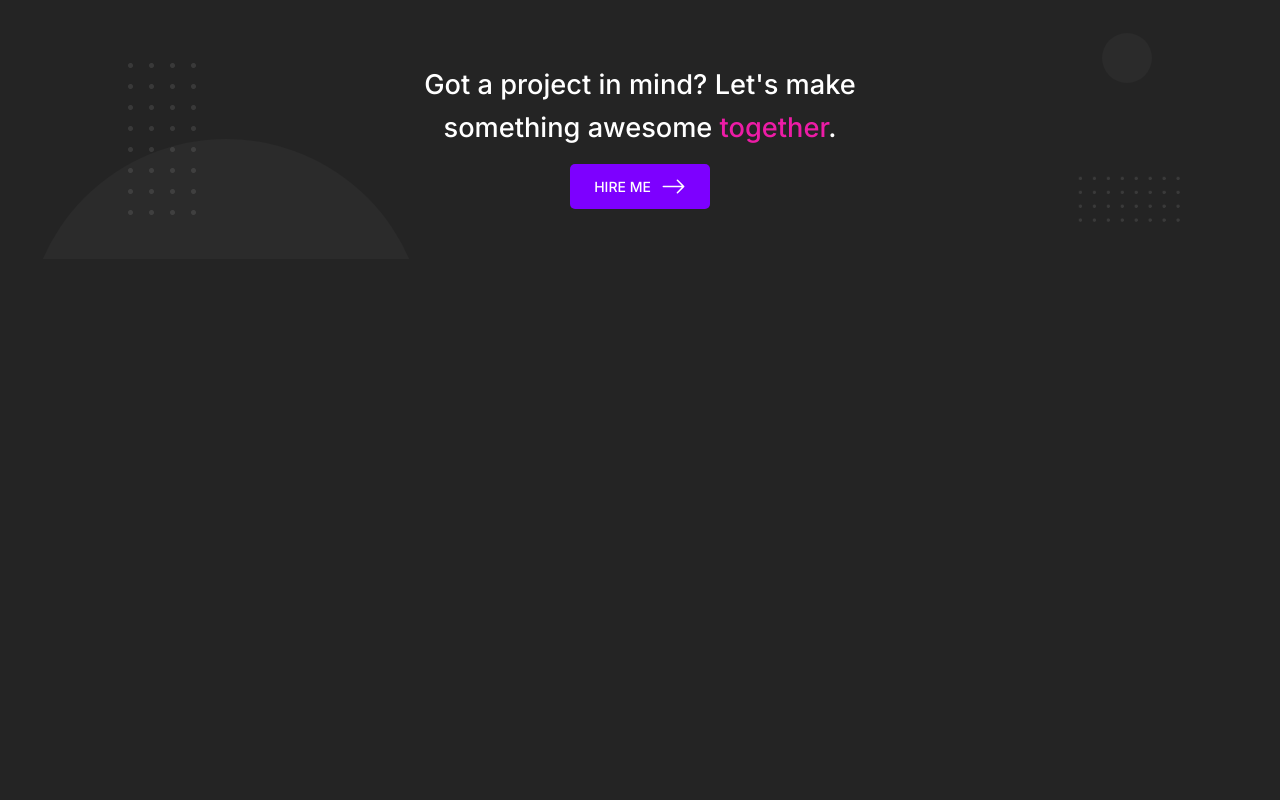
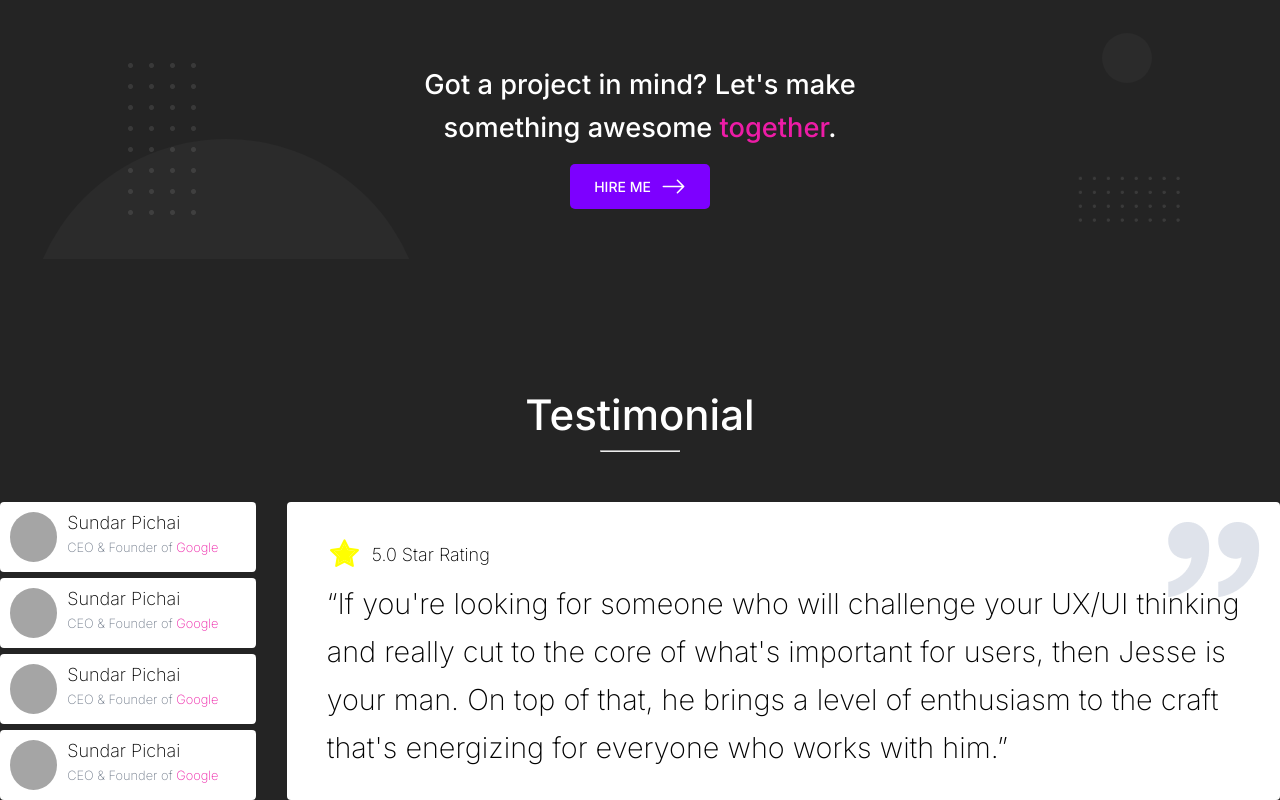
Before and after one commit to HermandoThiago/Teste-hypesoft, a React (Create React App) app: page / in a window 1280 px wide. Shown: the part 3407-4207 px from the top of the page. Before the commit the page ends 3666 px from the top, so only its background shows below. Built offline with nearby package versions, Linux system fonts and the light colour scheme; the HTML template or start-up script is replaced by a standard one.

Commit message:
feat: desenvolvimento do componente message issue #7

```diff
--- a/src/components/Testimonial/Comment/Comment.tsx
+++ b/src/components/Testimonial/Comment/Comment.tsx
@@ -4,7 +4,7 @@ import { StyledComment, Circle, Legend } from './style';
 
 export default function Comment(){
     return(
-        <StyledComment width={100} direction='row' py={10} px={10} bottom={10}>
+        <StyledComment width={100} direction='row' py={10} px={10}>
             <Box width={20}>
                 <Circle />
             </Box>
--- /dev/null
+++ b/src/components/Testimonial/Message/Message.tsx
@@ -0,0 +1,25 @@
+import Box from "../../Box/Box";
+import Typography from "../../Typography/Typography";
+import { AiTwotoneStar } from 'react-icons/ai';
+import { TextMessage, StyledContainerMessage, QuotationLeft, QuotationRight } from './style';
+
+export default function Message(){
+    return(
+        <StyledContainerMessage width={100} direction='column' py={20} px={40}>
+            <QuotationLeft src={require('../../../assets/images/aspa.png')} />
+            <QuotationRight src={require('../../../assets/images/aspa.png')} />
+            <Box width={100} top={15} direction='row' align="center" content='left'>
+                <AiTwotoneStar size={35} />
+                <Typography size='small' color="black">5.0 Star Rating</Typography>
+            </Box>
+            <Box width={100} py={8}>
+            <TextMessage>
+                “If you're looking for someone who will challenge your UX/UI thinking and really cut
+                to the core of what's important for users, then Jesse is your man. On top of that,
+                he brings a level of enthusiasm to the craft that's energizing for everyone who works
+                with him.”
+            </TextMessage>
+            </Box>
+        </StyledContainerMessage>
+    )
+}
--- /dev/null
+++ b/src/components/Testimonial/Message/style.ts
@@ -0,0 +1,35 @@
+import styled from "styled-components";
+import { StyledBox } from "../../Box/style";
+
+export const StyledContainerMessage = styled(StyledBox)`
+    width: 97%;
+    height: 100%;
+    margin-left: 3%;
+    background: #fff;
+    border-radius: 4px;
+    position: relative;
+
+    svg {
+        fill: yellow;
+        margin-right: 10px;
+        z-index: 2;
+    }
+`;
+
+export const QuotationLeft = styled.img`
+    position: absolute;
+    right: 7%;
+`;
+
+export const QuotationRight = styled.img`
+    position: absolute;
+    right: 2%;
+`;
+
+export const TextMessage = styled.p`
+    font-size: 1.8rem;
+    font-weight: lighter;
+    line-height: 3rem;
+    color: black;
+    z-index: 2;
+`;
--- a/src/components/Testimonial/Testimonial.tsx
+++ b/src/components/Testimonial/Testimonial.tsx
@@ -3,23 +3,24 @@ import Box from "../Box/Box";
 import Typography from "../Typography/Typography";
 import Separator from "../Separator/Separator";
 import Comment from "./Comment/Comment";
+import Message from "./Message/Message";
 
 export default function Testimonial(){
     return(
         <Container size='medium'>
-            <Box width={100} py={100} direction='column' align="center">
+            <Box width={100} py={50} direction='column' align="center" top={80}>
                 <Typography size='medium' color='primary' bottom={10}>Testimonial</Typography>
                 <Separator />
             </Box>
             <Box width={100} direction='row'>
-                <Box width={20} direction='column'>
+                <Box width={20} direction='column' content='space-between'>
                     <Comment />
                     <Comment />
                     <Comment />
                     <Comment />
                 </Box>
                 <Box width={80}>
-
+                    <Message />
                 </Box>
             </Box>
         </Container>
--- a/src/pages/Home/Home.tsx
+++ b/src/pages/Home/Home.tsx
@@ -8,6 +8,7 @@ import CardServices from "../../components/CardsServices/CardServices";
 import CardsWorks from '../../components/CardsWorks/CardsWorks';
 import Enterprise from "../../components/Enterprises/Enterprise";
 import Banner from "../../components/Banner/Banner";
+import Testimonial from "../../components/Testimonial/Testimonial";
 
 export default function Home(){
     return(
@@ -63,6 +64,7 @@ export default function Home(){
             <CardsWorks />
             <Enterprise />
             <Banner />
+            <Testimonial />
         </>
     )
 }
```
Also changed, not shown: src/assets/images/aspa.png (added).
